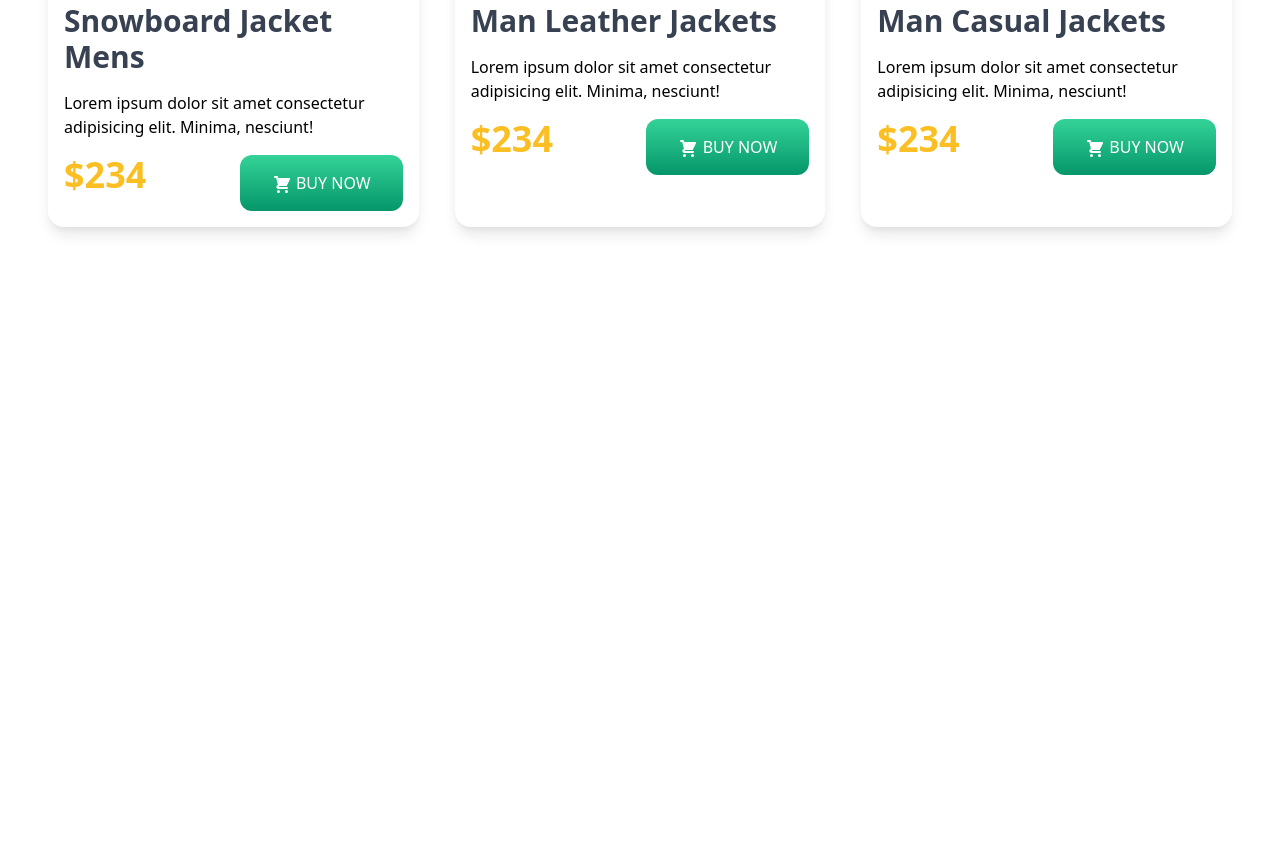
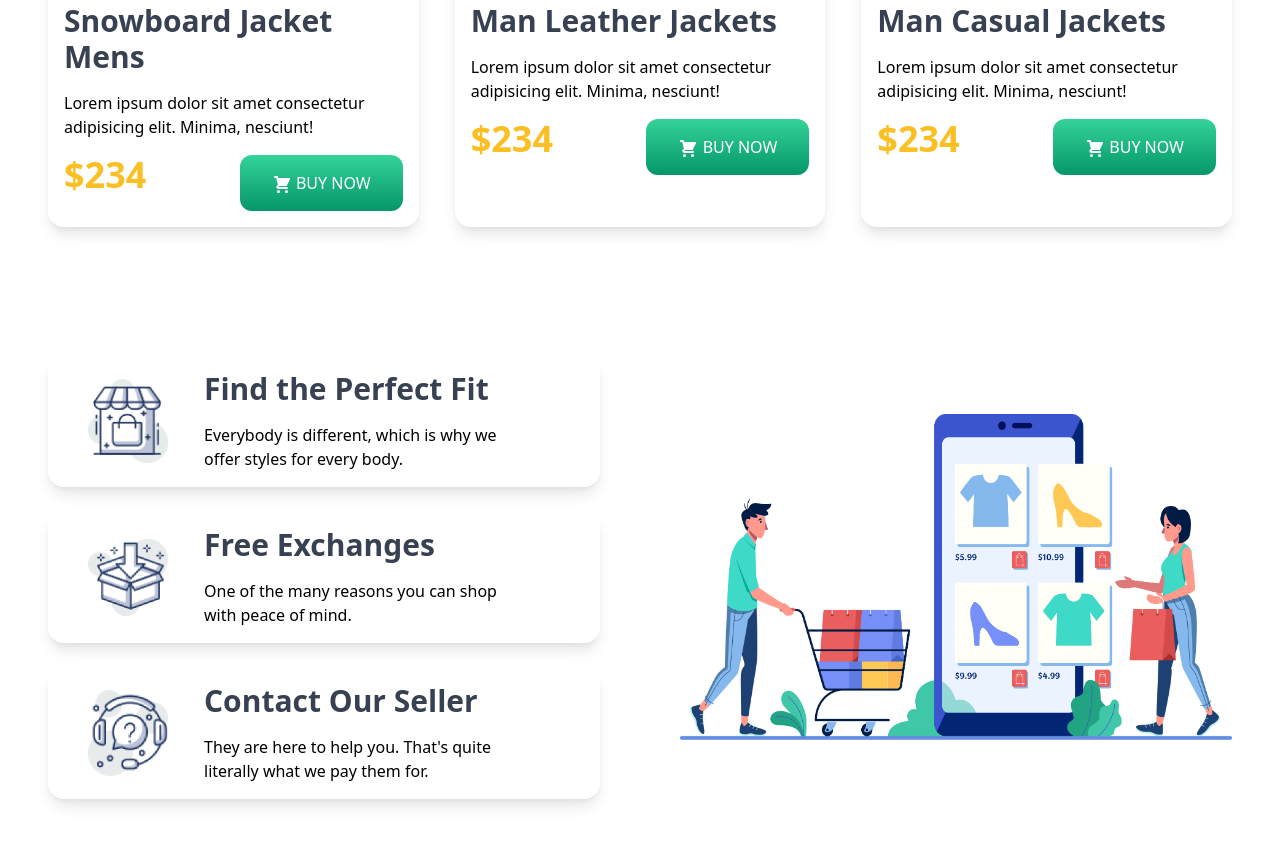
Before and after one commit to HSAyon111/penguin-fashion-tailwind, a plain HTML site: page index.html in a window 1280 px wide. Shown: the part 1760-2605 px from the top of the page. Before the commit the page ends 2067 px from the top, so only its background shows below. Drawn offline with nearby package versions, Linux system fonts and the light colour scheme.

Commit message:
features added

```diff
--- a/index.html
+++ b/index.html
@@ -171,6 +171,48 @@
                 </div>
             </div>
         </section>
+        <!-- features section -->
+        <section class="mx-12 mt-32 mb-48 lg:grid grid-cols-2 gap-x-20 gap-y-6 items-center">
+            <div class="flex items-center p-4 shadow-lg rounded-2xl">
+                <div>
+                    <img class="w-20 ml-6" src="icons/image 12.png" alt="">
+                </div>
+                <div class="space-y-4 ml-9">
+                    <h4 class="text-3xl font-bold text-gray-700">Find the Perfect Fit</h4>
+                    <p>Everybody is different, which is why we
+                        <br>
+                        offer styles for every body.
+                    </p>
+                </div>
+            </div>
+            <div class="row-span-3 my-8">
+                <img src="images/shopping.png" alt="">
+            </div>
+            <div class="flex items-center p-4 shadow-lg rounded-2xl">
+                <div>
+                    <img class="w-20 ml-6" src="icons/image 13.png" alt="">
+                </div>
+                <div class="space-y-4 ml-9">
+                    <h4 class="text-3xl font-bold text-gray-700">Free Exchanges</h4>
+                    <p>One of the many reasons you can shop
+                        <br>
+                        with peace of mind.
+                    </p>
+                </div>
+            </div>
+            <div class="flex items-center p-4 shadow-lg rounded-2xl">
+                <div>
+                    <img class="w-20 ml-6" src="icons/image 14.png" alt="">
+                </div>
+                <div class="space-y-4 ml-9">
+                    <h4 class="text-3xl font-bold text-gray-700">Contact Our Seller</h4>
+                    <p>They are here to help you. That's quite
+                        <br>
+                        literally what we pay them for.
+                    </p>
+                </div>
+            </div>
+        </section>
     </main>
     <footer>
 
```
